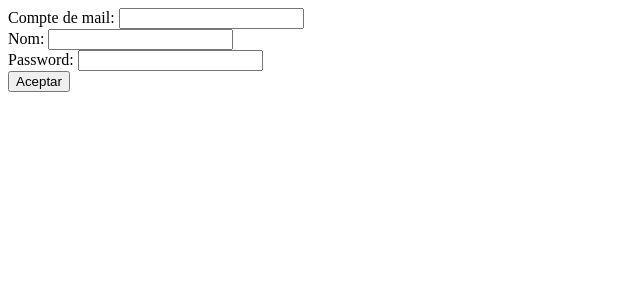
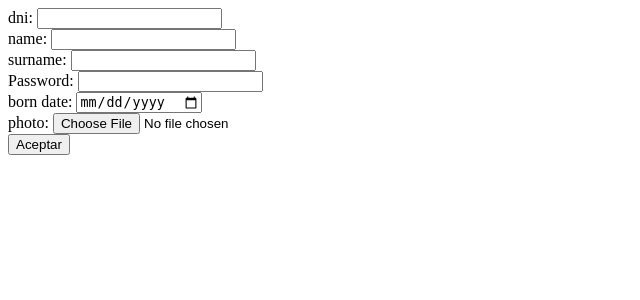
Before and after one commit to adridiaz23/InfoBDN, a PHP site: page /Practica08/registrarse.php in a window 1280 px wide. Shown: the top 300 px of the page, without its empty margins (0-640 px from the left). Run offline with PHP 8.4, Linux system fonts and the light colour scheme.

```diff
--- a/css/style.css
+++ b/css/style.css
@@ -2,9 +2,7 @@
   height: 50px;
   width: 50px;
 }
-
 .logo{
-
   height: 100px;
   width: 100px;
   border: 1px solid black;
@@ -24,8 +22,6 @@
  #principal{
   grid-column: 1/3;
   grid-row: 1/3;
-
-
 }
 #sesion{
   grid-column: 6/7;
--- a/funciones.php
+++ b/funciones.php
@@ -1,9 +1,10 @@
 <?php
+
 function conectar(){
     return mysqli_connect("localhost","root","","infobdn");
 }
 
-function viewTeachers($consulta){
+function viewTeachers($consulta){//de aqui hasta funcion form create teachers quitar de funciones y asignar al php propio de cada uno incluida esta tmb
     $numlinies = mysqli_num_rows($consulta);
             echo"<table>";
             echo "<tr>";
@@ -60,7 +61,9 @@ function formCreateTeacher(){
     ?>
         <h2>Create Teacher</h2>
         <form name="CreateTeacher" method="POST" action="#" enctype="multipart/form-data" >
-                <label for="name"> name:</label >
+            <label for="dni"> dni:</label >
+                    <input type="text"  name="dni" maxlength="9" id = "dni" required/><br>
+            <label for="name"> name:</label >
                     <input type="text"  name="name" maxlength="10" id = "name" required/><br>
 
                 <label for="surname"> surname:</label >
@@ -78,8 +81,19 @@ function formCreateTeacher(){
 
         </form>
     <?php
+}//de aqui hasta arriba view teachers quitar de funciones y asignar al php propio de cada uno
+?>
+ <?php
+function createSesion($consulta,$type,$conexion){
+
+    $datos = mysqli_fetch_array($consulta);
+
+    $_SESSION['dni'] = $datos[1];
+    $_SESSION['name'] = $datos[2];
+    $_SESSION['type'] = $type;
+    mysqli_close($conexion);
+
 }
 
 
-
 ?>
--- a/registrarse.php
+++ b/registrarse.php
@@ -1,3 +1,4 @@
+<?php include("funciones.php");//session_start();?>
 <!DOCTYPE html>
 <html lang="en">
 <head>
@@ -10,17 +11,29 @@
 <?php
 if($_POST){
     //registrar en base de datos
-    $email = $_POST['CompteDeMail'];
-    $pass = $_POST['Password'];
-    $Nom = $_POST['Nom'];
+    $dni = $_POST['dni'];
+    $name = $_POST['name'];
+    $surname = $_POST['surname'];
+    $passwd = $_POST['passwd'];
+    $bornDate = $_POST['bornDate'];
 
-    $conexion = mysqli_connect("localhost","root","","infobdn");
+    if (is_uploaded_file ($_FILES['photo']['tmp_name'])){
+        $nombreDirectorio = "img/";
+        $idUnico = time();
+        $nombreFichero = $idUnico . "-" . $_FILES['photo']['name'];
+        $directorio = $nombreDirectorio . $nombreFichero;
+        move_uploaded_file ($_FILES['photo']['tmp_name'], $nombreDirectorio . $nombreFichero);
+        $tamaño = $_FILES["photo"]["size"];
+        $tipo = $_FILES["photo"]["type"];
+    }
+
+    $conexion = conectar();
     if($conexion == false){
         mysqli_connect_errno();
     }
 
     else{
-        $sql = "SELECT * FROM usuarios WHERE email = '$email'";
+        $sql = "SELECT * FROM students WHERE dni = '$dni'";
         $consulta = mysqli_query($conexion, $sql);
 
         if(mysqli_num_rows($consulta)>0){
@@ -31,7 +44,7 @@ if($_POST){
 
         }else{
             //Si el correo no está registrado, hacemos un insert de los datos introducidos a la base de datos
-            $sql = "INSERT INTO usuarios (nombre, email, password) VALUES ('$Nom', '$email', '$pass')";
+            $sql = "INSERT INTO students (id.dni,name,surname, passwd,bornDate,photo) VALUES (NULL,'$dni','$name','$surname','$passwd','$bornDate','$directorio ')";
             //Controlamos que se guarde correctamente.
             if (mysqli_query($conexion, $sql)) {
                     echo "Nuevo Usuario registrado";
@@ -49,19 +62,19 @@ if($_POST){
     //redirigir a pagina de iniciada la sesion
 }else{
     ?>
-    <form name="formulariRegistro" method="POST" action="#" >
-        <label for="CompteDeMail">
-            Compte de mail:
-        </label >
-            <input type="email"  name="CompteDeMail" maxlength="30" id = "CompteDeMail" required/><br>
-        <label for="Nom">
-            Nom:
-        </label >
-            <input type="text"  name="Nom" maxlength="15" id = "Nom" required/><br>
-        <label for="Password">
-            Password:
-        </label >
-            <input type="password"  maxlength="30" id = "Password" name="Password" required /><br>
+    <form name="formulariRegistro" method="POST" action="#" enctype="multipart/form-data" >
+        <label for="dni">dni:   </label >
+            <input type="text"  name="dni" maxlength="9" id = "dni" required/><br>
+        <label for="name">name:   </label >
+            <input type="text"  name="name" maxlength="15" id = "name" required/><br>
+        <label for="surname"> surname:   </label >
+            <input type="text"  name="surname" maxlength="15" id = "surname" required/><br>
+        <label for="passwd"> Password: </label >
+            <input type="password"  maxlength="30" id = "passwd" name="passwd" required /><br>
+        <label for="bornDate"> born date: </label >
+            <input type="date"  maxlength="30" id = "bornDate" name="bornDate" required /><br>
+        <label for="photo"> photo:</label >
+            <input type="file"  name="photo" id = "photo" required/><br>
         <input type="submit" name="subir" value="Aceptar"/>
     </form>
     <?php
--- a/sesion.php
+++ b/sesion.php
@@ -1,3 +1,4 @@
+<?php include("funciones.php");session_start();?>
 <!DOCTYPE html>
 <html lang="en">
 <head>
@@ -7,6 +8,8 @@
     <title>Sesion</title>
 </head>
 <body>
-    Bienvenido Iniciada sesión
+<?php
+    echo "Hola".$_SESSION['name']."eres".$_SESSION['type'];
+?>
 </body>
 </html>
--- a/teachers/create-teachers.php
+++ b/teachers/create-teachers.php
@@ -10,6 +10,7 @@
 <body>
 <?php
     if ($_POST){
+        $dni = $_POST['dni'];
         $name = $_POST['name'];
         $surname = $_POST['surname'];
         $passwd = $_POST['passwd'];
@@ -38,7 +39,7 @@
             if($conexion == false){
                 mysqli_connect_errno();
             }else{
-                $sql = "INSERT INTO teachers (id,name,surname,passwd,title,photo) VALUES (NULL,'$name','$surname','$passwd','$title','$directorio ')";
+                $sql = "INSERT INTO teachers (id,dni,name,surname,passwd,title,photo) VALUES (NULL,'$dni','$name','$surname','$passwd','$title','$directorio ')";
 
                 $consulta = mysqli_query($conexion, $sql);
                 mysqli_close($conexion);
```
Also changed, not shown: login.php (+45 -19 lines). Lines whose indentation alone changed are shown as unchanged.
